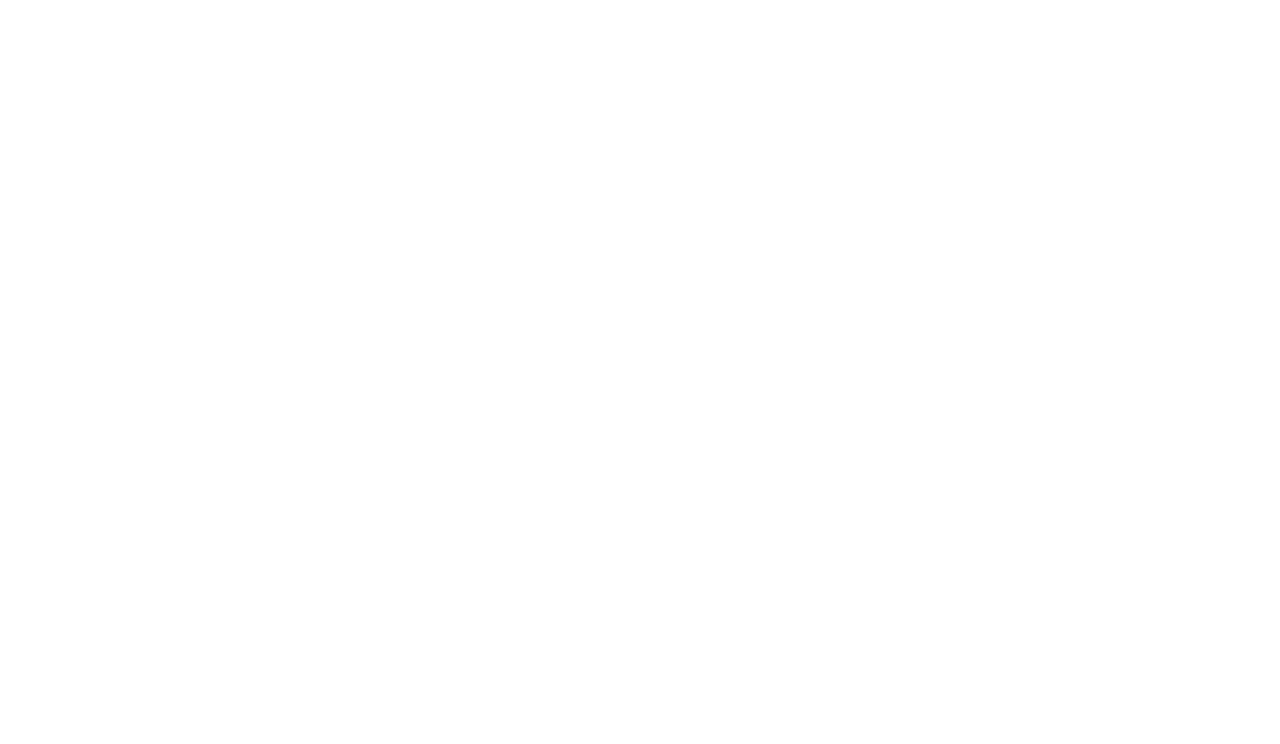
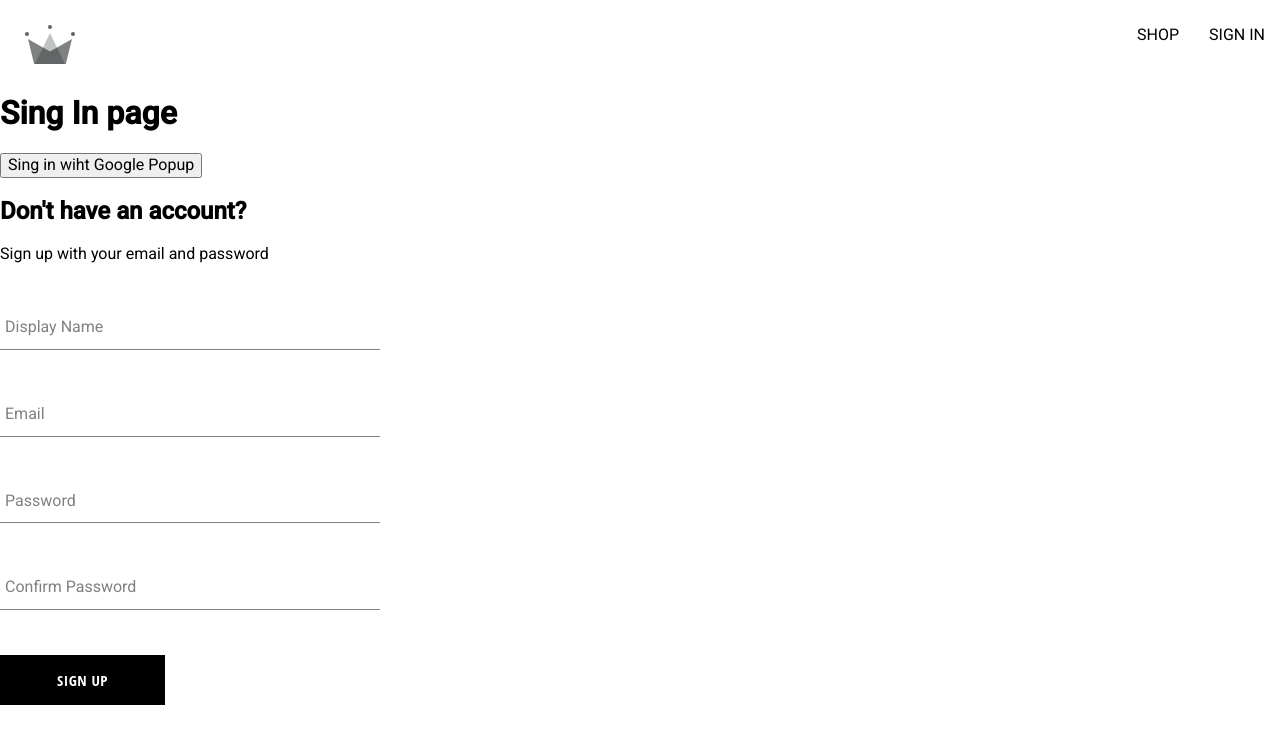
Before and after one commit to Noi-Git/e-commerce, a React (Create React App) app: page /auth in a window 1280 px wide. Before the commit this address had no page. Shown: the top 744 px of the page. Built offline with nearby package versions, Linux system fonts and the light colour scheme; a web font is replaced by a local one.

Commit message:
rename sign in component to authentication

```diff
--- a/src/App.js
+++ b/src/App.js
@@ -1,7 +1,7 @@
 import { Routes, Route } from 'react-router-dom'
 import HomePage from './routes/home/HomePage'
 import Navigation from './routes/navigation/Navigation'
-import SignIn from './routes/sign-in/SignIn'
+import Authentication from './routes/authentication/Authentication'
 
 const Shop = () => {
   return <h1>I am the shop page</h1>
@@ -13,7 +13,7 @@ const App = () => {
       <Route path='/' element={<Navigation />}>
         <Route index element={<HomePage />} />
         <Route path='shop' element={<Shop />} />
-        <Route path='sign-in' element={<SignIn />} />
+        <Route path='auth' element={<Authentication />} />
       </Route>
     </Routes>
   )
--- a/src/routes/sign-in/SignIn.jsx
+++ b/src/routes/authentication/Authentication.jsx
@@ -4,7 +4,7 @@ import {
 } from '../../utils/firebase/firebase.utils'
 import SignUpForm from '../../components/sign-up-form/SignUpForm'
 
-const SignIn = () => {
+const Authentication = () => {
   const logGoogleUser = async () => {
     const { user } = await signInWithGooglePopup()
     console.log(user)
@@ -21,4 +21,4 @@ const SignIn = () => {
   )
 }
 
-export default SignIn
+export default Authentication
--- a/src/routes/navigation/Navigation.jsx
+++ b/src/routes/navigation/Navigation.jsx
@@ -15,7 +15,7 @@ const Navigation = () => {
           <Link className='nav-link' to='/shop'>
             SHOP
           </Link>
-          <Link className='nav-link' to='/sign-in'>
+          <Link className='nav-link' to='/auth'>
             SIGN IN
           </Link>
         </div>
```
